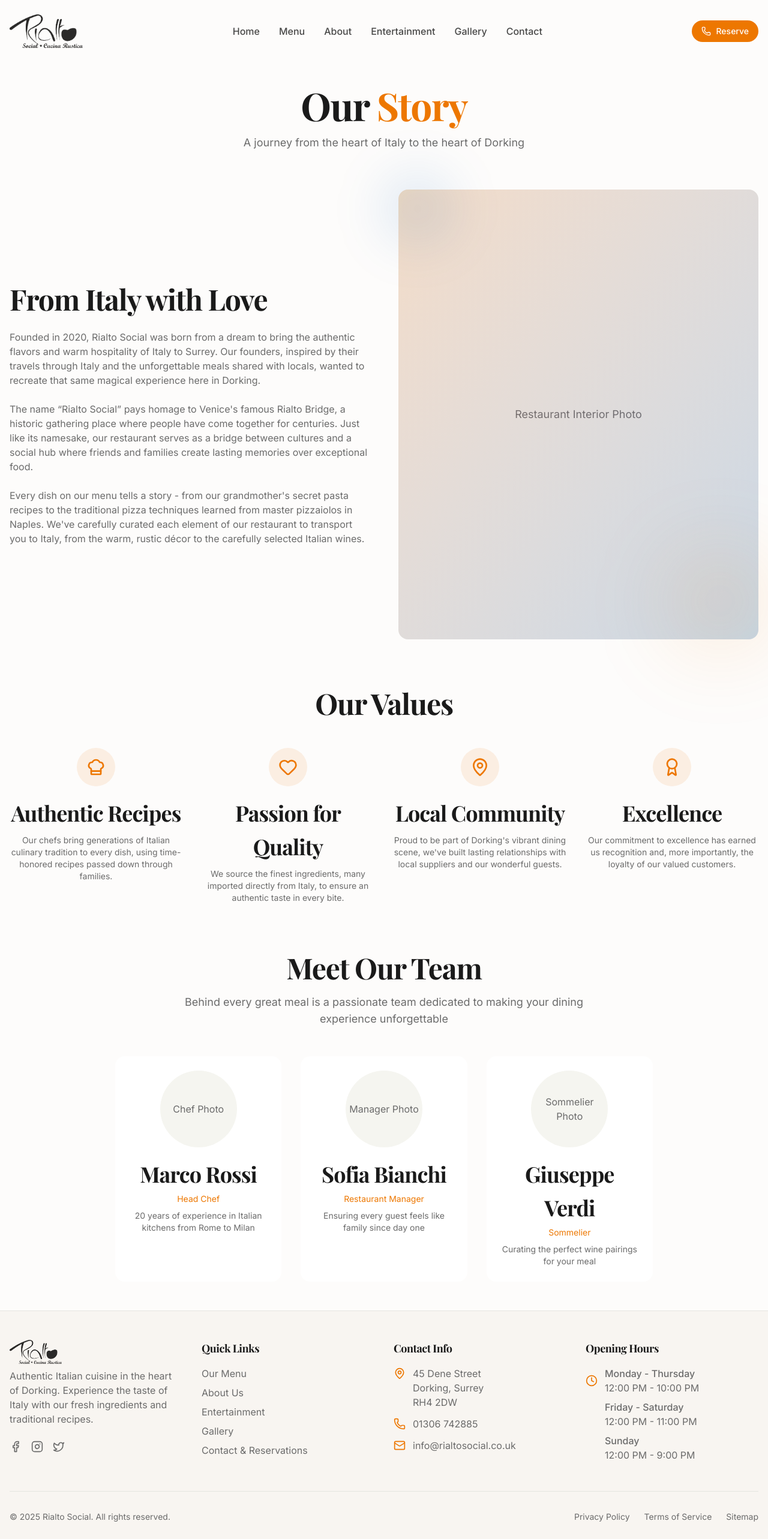
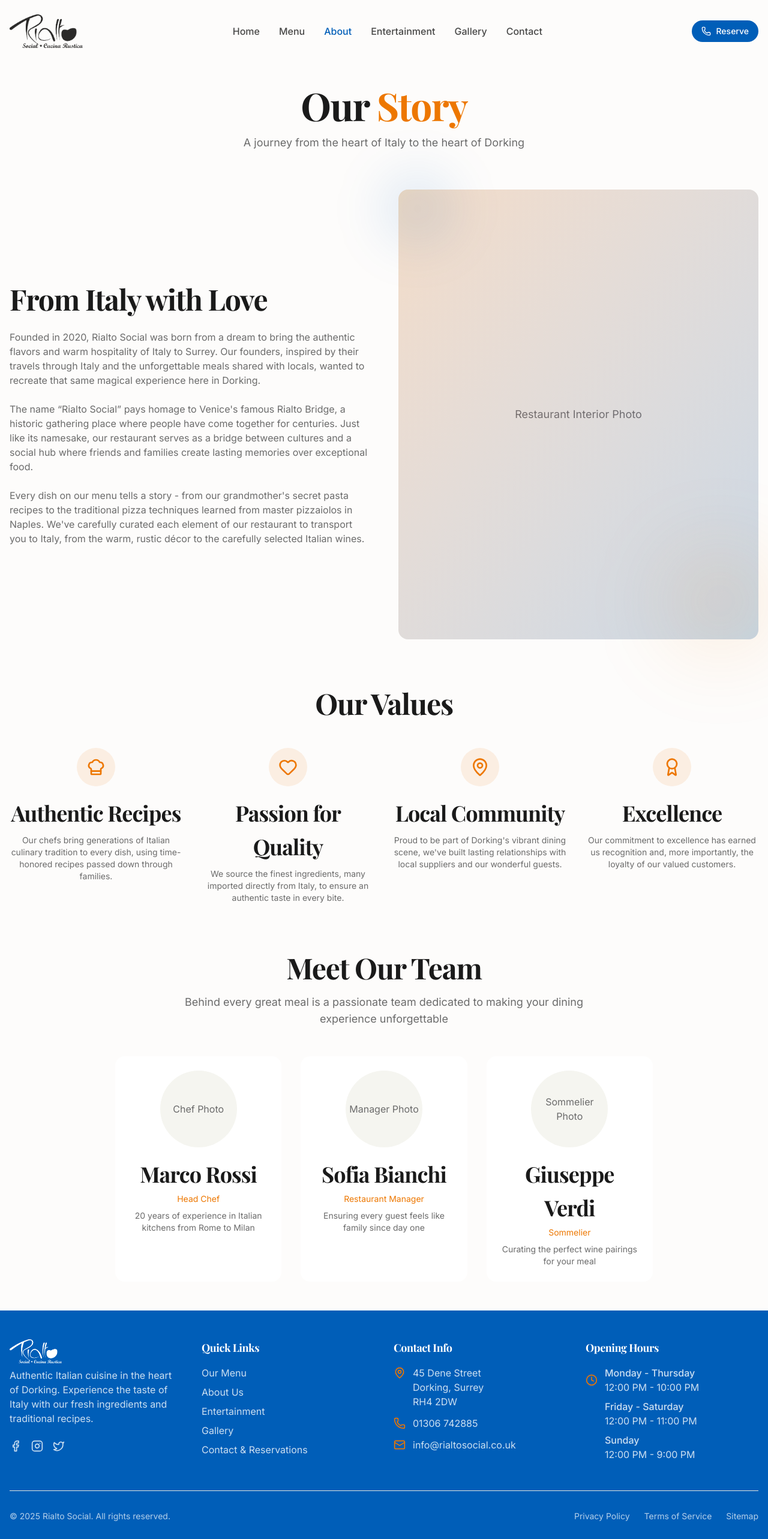
Before and after one commit to technoactive/rialto-social, a Next.js app: page /about in a window 1280 px wide. Shown: the top 2566 px of the page at 60% size. Built offline with nearby package versions, Linux system fonts and the light colour scheme; a web font is replaced by a local one.

Commit message:
Update menu active state: show blue color instead of underline for selected tabs

```diff
--- a/components/layout/Footer.tsx
+++ b/components/layout/Footer.tsx
@@ -4,7 +4,7 @@ import { MapPin, Phone, Mail, Clock, Facebook, Instagram, Twitter } from "lucide
 
 export function Footer() {
   return (
-    <footer className="bg-secondary/50 border-t border-border">
+    <footer className="bg-accent text-white">
       <div className="container mx-auto px-4 py-12">
         <div className="grid grid-cols-1 md:grid-cols-2 lg:grid-cols-4 gap-8">
           {/* Restaurant Info */}
@@ -15,10 +15,10 @@ export function Footer() {
                 alt="Rialto Social"
                 width={120}
                 height={40}
-                className="h-10 w-auto object-contain"
+                className="h-10 w-auto object-contain brightness-0 invert"
               />
             </div>
-            <p className="text-muted-foreground">
+            <p className="text-white/80">
               Authentic Italian cuisine in the heart of Dorking. Experience the
               taste of Italy with our fresh ingredients and traditional recipes.
             </p>
@@ -27,7 +27,7 @@ export function Footer() {
                 href="https://facebook.com"
                 target="_blank"
                 rel="noopener noreferrer"
-                className="text-muted-foreground hover:text-primary transition-colors"
+                className="text-white/80 hover:text-primary transition-colors"
                 aria-label="Facebook"
               >
                 <Facebook className="w-5 h-5" />
@@ -36,7 +36,7 @@ export function Footer() {
                 href="https://instagram.com"
                 target="_blank"
                 rel="noopener noreferrer"
-                className="text-muted-foreground hover:text-primary transition-colors"
+                className="text-white/80 hover:text-primary transition-colors"
                 aria-label="Instagram"
               >
                 <Instagram className="w-5 h-5" />
@@ -45,7 +45,7 @@ export function Footer() {
                 href="https://twitter.com"
                 target="_blank"
                 rel="noopener noreferrer"
-                className="text-muted-foreground hover:text-primary transition-colors"
+                className="text-white/80 hover:text-primary transition-colors"
                 aria-label="Twitter"
               >
                 <Twitter className="w-5 h-5" />
@@ -60,7 +60,7 @@ export function Footer() {
               <li>
                 <Link
                   href="/menu"
-                  className="text-muted-foreground hover:text-primary transition-colors"
+                  className="text-white/80 hover:text-primary transition-colors"
                 >
                   Our Menu
                 </Link>
@@ -68,7 +68,7 @@ export function Footer() {
               <li>
                 <Link
                   href="/about"
-                  className="text-muted-foreground hover:text-primary transition-colors"
+                  className="text-white/80 hover:text-primary transition-colors"
                 >
                   About Us
                 </Link>
@@ -76,7 +76,7 @@ export function Footer() {
               <li>
                 <Link
                   href="/entertainment"
-                  className="text-muted-foreground hover:text-primary transition-colors"
+                  className="text-white/80 hover:text-primary transition-colors"
                 >
                   Entertainment
                 </Link>
@@ -84,7 +84,7 @@ export function Footer() {
               <li>
                 <Link
                   href="/gallery"
-                  className="text-muted-foreground hover:text-primary transition-colors"
+                  className="text-white/80 hover:text-primary transition-colors"
                 >
                   Gallery
                 </Link>
@@ -92,7 +92,7 @@ export function Footer() {
               <li>
                 <Link
                   href="/contact"
-                  className="text-muted-foreground hover:text-primary transition-colors"
+                  className="text-white/80 hover:text-primary transition-colors"
                 >
                   Contact & Reservations
                 </Link>
@@ -106,7 +106,7 @@ export function Footer() {
             <ul className="space-y-3">
               <li className="flex items-start gap-3">
                 <MapPin className="w-5 h-5 text-primary mt-0.5" />
-                <span className="text-muted-foreground">
+                <span className="text-white/80">
                   45 Dene Street<br />
                   Dorking, Surrey<br />
                   RH4 2DW
@@ -116,7 +116,7 @@ export function Footer() {
                 <Phone className="w-5 h-5 text-primary" />
                 <a
                   href="tel:+441306742885"
-                  className="text-muted-foreground hover:text-primary transition-colors"
+                  className="text-white/80 hover:text-primary transition-colors"
                 >
                   01306 742885
                 </a>
@@ -125,7 +125,7 @@ export function Footer() {
                 <Mail className="w-5 h-5 text-primary" />
                 <a
                   href="mailto:info@rialtosocial.co.uk"
-                  className="text-muted-foreground hover:text-primary transition-colors"
+                  className="text-white/80 hover:text-primary transition-colors"
                 >
                   info@rialtosocial.co.uk
                 </a>
@@ -139,21 +139,21 @@ export function Footer() {
             <ul className="space-y-2">
               <li className="flex items-center gap-3">
                 <Clock className="w-5 h-5 text-primary" />
-                <div className="text-muted-foreground">
+                <div className="text-white/80">
                   <p className="font-medium">Monday - Thursday</p>
                   <p>12:00 PM - 10:00 PM</p>
                 </div>
               </li>
               <li className="flex items-center gap-3">
                 <div className="w-5 h-5" />
-                <div className="text-muted-foreground">
+                <div className="text-white/80">
                   <p className="font-medium">Friday - Saturday</p>
                   <p>12:00 PM - 11:00 PM</p>
                 </div>
               </li>
               <li className="flex items-center gap-3">
                 <div className="w-5 h-5" />
-                <div className="text-muted-foreground">
+                <div className="text-white/80">
                   <p className="font-medium">Sunday</p>
                   <p>12:00 PM - 9:00 PM</p>
                 </div>
@@ -163,8 +163,8 @@ export function Footer() {
         </div>
 
         {/* Bottom Bar */}
-        <div className="mt-12 pt-8 border-t border-border">
-          <div className="flex flex-col md:flex-row justify-between items-center gap-4 text-sm text-muted-foreground">
+        <div className="mt-12 pt-8 border-t border-white/20">
+          <div className="flex flex-col md:flex-row justify-between items-center gap-4 text-sm text-white/70">
             <p>&copy; 2025 Rialto Social. All rights reserved.</p>
             <div className="flex gap-6">
               <Link href="/privacy" className="hover:text-primary transition-colors">
--- a/components/layout/Header.tsx
+++ b/components/layout/Header.tsx
@@ -79,13 +79,17 @@ export function Header() {
             transition={{ duration: 0.5, delay: 0.1 }}
             className="hidden lg:flex items-center space-x-8"
           >
-            {navItems.map((item, index) => (
+            {navItems.map((item, index) => {
+              const isActive = pathname === item.href;
+              return (
                 <Link
                   key={item.name}
                   href={item.href}
                   className={cn(
-                    "relative transition-colors duration-200 font-medium group",
-                    isHomePage && !scrolled && !isOpen
+                    "relative transition-colors duration-200 font-medium",
+                    isActive
+                      ? "text-accent"
+                      : isHomePage && !scrolled && !isOpen
                         ? "text-white/90 hover:text-white"
                         : "text-foreground/80 hover:text-primary"
                   )}
@@ -97,9 +101,9 @@ export function Header() {
                   >
                     {item.name}
                   </motion.span>
-                <span className="absolute -bottom-2 left-0 right-0 h-0.5 bg-primary scale-x-0 transition-transform duration-300 group-hover:scale-x-100" />
                 </Link>
-            ))}
+              );
+            })}
           </motion.div>
 
           {/* CTA Button & Mobile Menu Button */}
@@ -109,7 +113,7 @@ export function Header() {
               initial={{ opacity: 0, x: 20 }}
               animate={{ opacity: 1, x: 0 }}
               transition={{ duration: 0.5, delay: 0.2 }}
-              className="flex items-center gap-2 bg-primary text-primary-foreground px-3 md:px-4 py-2 rounded-full hover:bg-primary/90 transition-colors duration-200 text-sm"
+              className="flex items-center gap-2 bg-accent text-accent-foreground px-3 md:px-4 py-2 rounded-full hover:bg-accent/90 transition-colors duration-200 text-sm"
             >
               <Phone className="w-4 h-4" />
               <span className="hidden sm:inline font-medium">Reserve</span>
@@ -169,7 +173,9 @@ export function Header() {
               {/* Visual overlap to hide any gap */}
               <div className="absolute -top-1 left-0 right-0 h-2 bg-white dark:bg-gray-950" />
               <div className="px-4 pt-8 pb-4 space-y-4 relative">
-                {navItems.map((item, index) => (
+                {navItems.map((item, index) => {
+                  const isActive = pathname === item.href;
+                  return (
                     <motion.div
                       key={item.name}
                       initial={{ opacity: 0, x: -20 }}
@@ -179,12 +185,18 @@ export function Header() {
                       <Link
                         href={item.href}
                         onClick={() => setIsOpen(false)}
-                      className="block text-lg font-medium text-foreground/80 hover:text-primary transition-colors duration-200 py-2"
+                        className={cn(
+                          "block text-lg font-medium transition-colors duration-200 py-2",
+                          isActive
+                            ? "text-accent"
+                            : "text-foreground/80 hover:text-primary"
+                        )}
                       >
                         {item.name}
                       </Link>
                     </motion.div>
-                ))}
+                  );
+                })}
 
                 <motion.div
                   initial={{ opacity: 0, y: 20 }}
--- a/components/sections/About.tsx
+++ b/components/sections/About.tsx
@@ -16,7 +16,7 @@ const features = [
 
 export function About() {
   return (
-    <section className="py-20 bg-secondary/20">
+    <section className="py-20 bg-accent/5">
       <div className="container mx-auto px-4">
         <div className="grid lg:grid-cols-2 gap-12 items-center">
           {/* Content */}
@@ -29,7 +29,7 @@ export function About() {
           >
             <div>
               <h2 className="font-display text-4xl md:text-5xl font-bold mb-4">
-                A Taste of Italy in{" "}
+                A Taste of <span className="text-accent">Italy</span> in{" "}
                 <span className="text-primary">Dorking</span>
               </h2>
               <p className="text-lg text-muted-foreground">
@@ -64,7 +64,7 @@ export function About() {
                   viewport={{ once: true }}
                   className="flex items-center gap-2"
                 >
-                  <Check className="w-5 h-5 text-primary flex-shrink-0" />
+                  <Check className={`w-5 h-5 flex-shrink-0 ${index % 2 === 0 ? 'text-accent' : 'text-primary'}`} />
                   <span className="text-sm">{feature}</span>
                 </motion.div>
               ))}
--- a/components/sections/MenuPreview.tsx
+++ b/components/sections/MenuPreview.tsx
@@ -58,7 +58,7 @@ export function MenuPreview() {
           className="text-center mb-12"
         >
           <h2 className="font-display text-4xl md:text-5xl font-bold mb-4">
-            Our <span className="text-primary">Menu</span>
+            <span className="text-accent">Our</span> <span className="text-primary">Menu</span>
           </h2>
           <p className="text-lg text-muted-foreground max-w-2xl mx-auto">
             Discover our carefully curated selection of authentic Italian dishes,
--- a/components/sections/QuickBooking.tsx
+++ b/components/sections/QuickBooking.tsx
@@ -38,7 +38,7 @@ const bookingOptions = [
 
 export function QuickBooking() {
   return (
-    <section className="py-12 md:py-16 bg-secondary/20">
+    <section className="py-12 md:py-16 bg-accent/5">
       <div className="container mx-auto px-4">
         {/* Header */}
         <motion.div
--- a/components/sections/ReservationCTA.tsx
+++ b/components/sections/ReservationCTA.tsx
@@ -24,7 +24,7 @@ export function ReservationCTA() {
         >
           {/* Heading */}
           <h2 className="font-display text-4xl md:text-5xl font-bold mb-4">
-            Reserve Your <span className="text-primary">Table</span>
+            <span className="text-accent">Reserve</span> Your <span className="text-primary">Table</span>
           </h2>
           <p className="text-lg text-muted-foreground mb-8">
             Join us for an unforgettable Italian dining experience.
@@ -40,7 +40,7 @@ export function ReservationCTA() {
               viewport={{ once: true }}
               className="bg-card rounded-xl p-6 text-center"
             >
-              <Phone className="w-8 h-8 text-primary mx-auto mb-3" />
+              <Phone className="w-8 h-8 text-accent mx-auto mb-3" />
               <h3 className="font-semibold mb-1">Call Us</h3>
               <p className="text-sm text-muted-foreground">
                 01306 742885
@@ -70,7 +70,7 @@ export function ReservationCTA() {
               viewport={{ once: true }}
               className="bg-card rounded-xl p-6 text-center"
             >
-              <Calendar className="w-8 h-8 text-primary mx-auto mb-3" />
+              <Calendar className="w-8 h-8 text-accent mx-auto mb-3" />
               <h3 className="font-semibold mb-1">Book Online</h3>
               <p className="text-sm text-muted-foreground">
                 Quick & easy online reservations
--- a/package.json
+++ b/package.json
@@ -19,7 +19,8 @@
     "react": "19.1.0",
     "react-dom": "19.1.0",
     "sharp": "^0.34.4",
-    "tailwind-merge": "^3.3.1"
+    "tailwind-merge": "^3.3.1",
+    "tailwindcss-animate": "^1.0.7"
   },
   "devDependencies": {
     "@eslint/eslintrc": "^3",
```
Also changed, not shown: components/sections/Entertainment.tsx (+13 -13 lines), components/sections/Hero.tsx (+8 -8 lines), 1 other file (tests, documents, lock files or other folders). Lines whose indentation alone changed are shown as unchanged.
